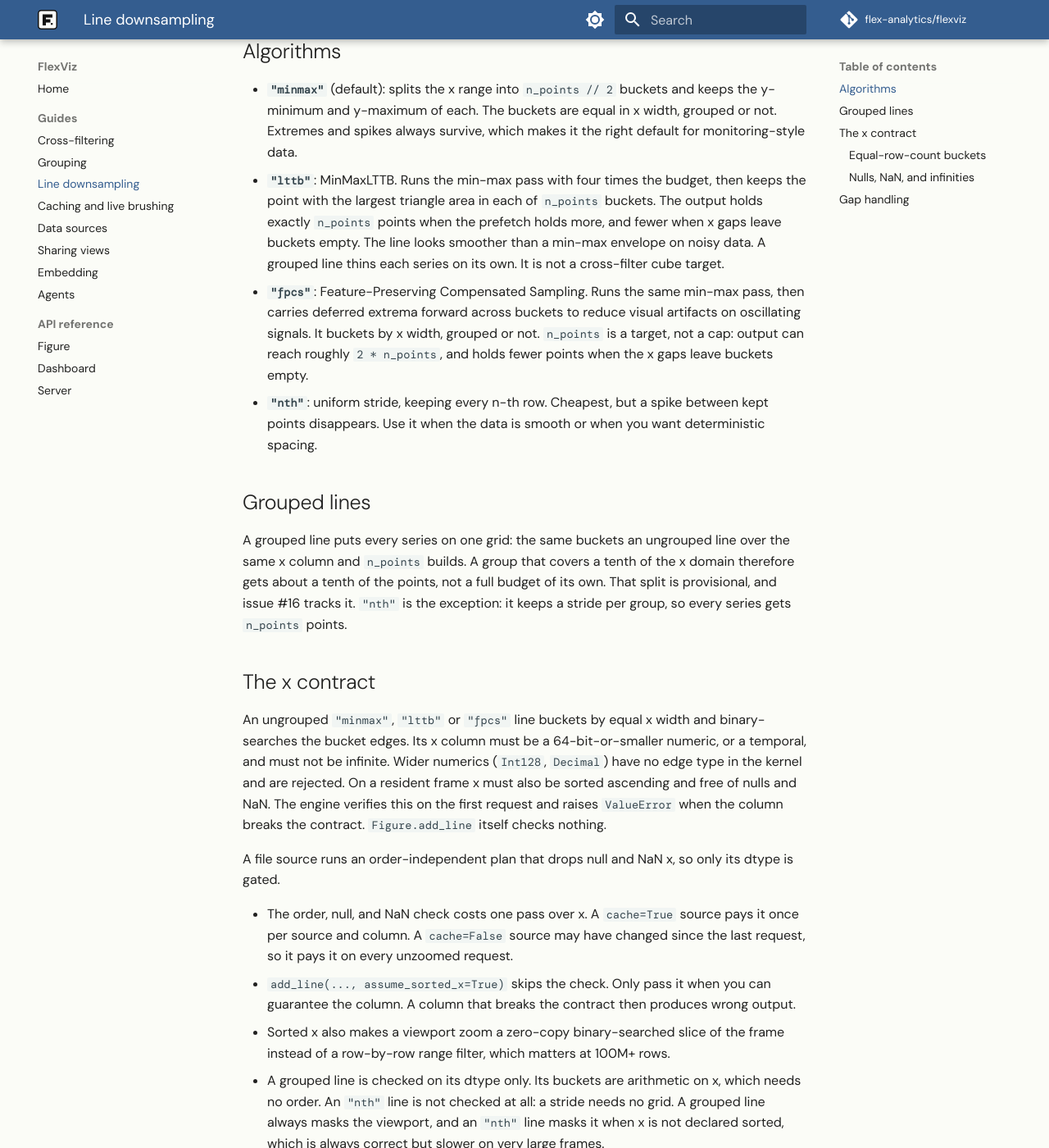
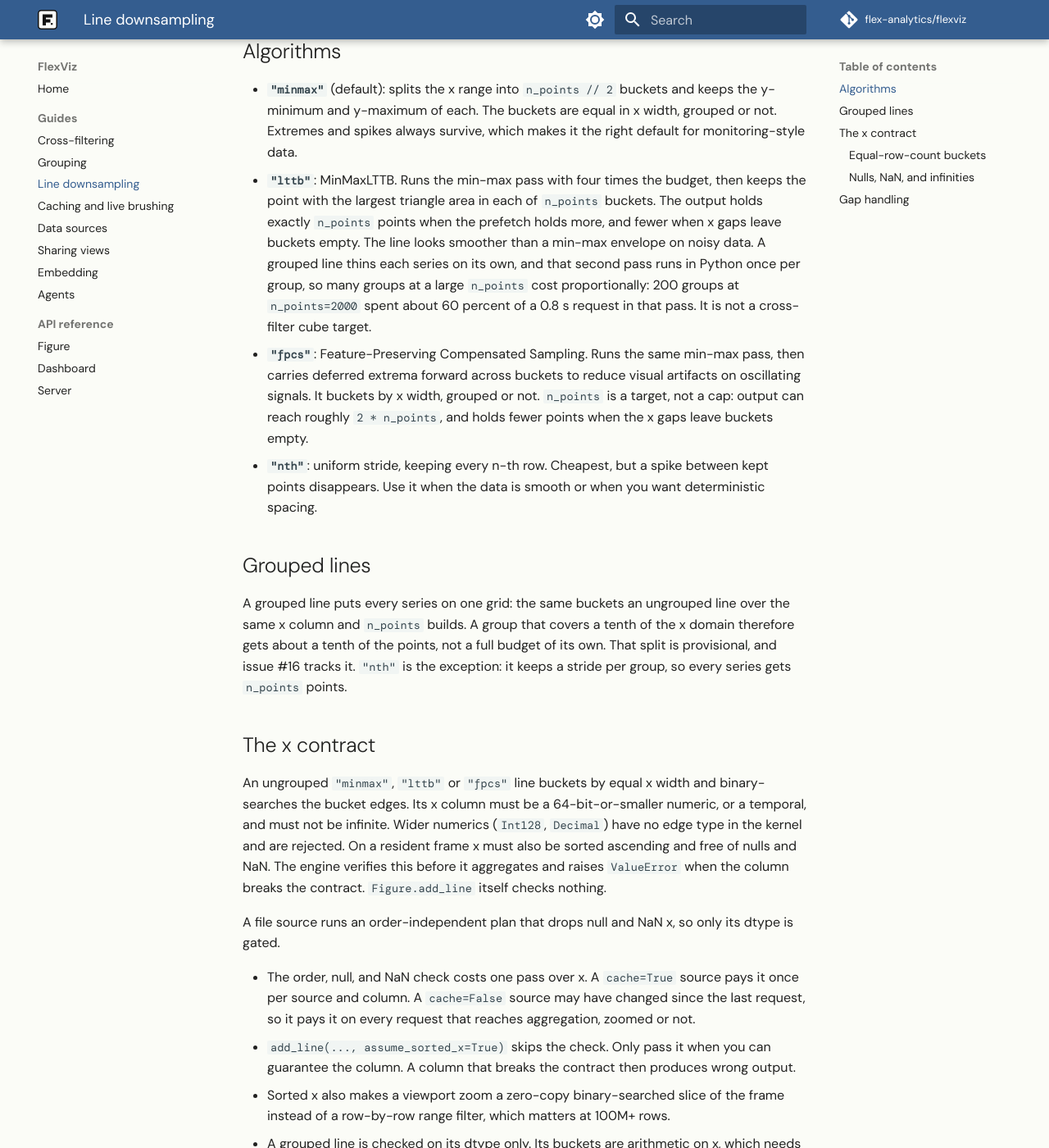
Before and after one commit to flex-analytics/flexviz, an MkDocs documentation site: the page built from docs/guides/line-downsampling.md, in a window 1280 px wide and 1400 px high, scrolled down 428 px. Shown: the whole window at 82% size. Built offline with MkDocs 1.6.1 and Material for MkDocs 9.7.7, drawn with Linux system fonts in a browser that asks for light colours; some web fonts are replaced; comment, search, counter and statistics services are not loaded.

Commit message:
docs(line): correct the lttb, check cost and engine claims

```diff
--- a/docs/guides/line-downsampling.md
+++ b/docs/guides/line-downsampling.md
@@ -26,7 +26,10 @@ fig.add_line(
   buckets. The output holds exactly `n_points` points when the prefetch holds
   more, and fewer when x gaps leave buckets empty. The line looks smoother than
   a min-max envelope on noisy data. A grouped line thins each series on its
-  own. It is not a cross-filter cube target.
+  own, and that second pass runs in Python once per group, so many groups at a
+  large `n_points` cost proportionally: 200 groups at `n_points=2000` spent
+  about 60 percent of a 0.8 s request in that pass. It is not a cross-filter
+  cube target.
 - **`"fpcs"`**: Feature-Preserving Compensated Sampling. Runs the same min-max
   pass, then carries deferred extrema forward across buckets to reduce visual
   artifacts on oscillating signals. It buckets by x width, grouped or not.
@@ -50,8 +53,8 @@ An ungrouped `"minmax"`, `"lttb"` or `"fpcs"` line buckets by equal x width and
 binary-searches the bucket edges. Its x column must be a 64-bit-or-smaller numeric, or a temporal,
 and must not be infinite. Wider numerics (`Int128`, `Decimal`) have no edge type
 in the kernel and are rejected. On a resident frame x must also be sorted
-ascending and free of nulls and NaN. The engine verifies this on the first
-request and raises `ValueError` when the column breaks the contract.
+ascending and free of nulls and NaN. The engine verifies this before it
+aggregates and raises `ValueError` when the column breaks the contract.
 `Figure.add_line` itself checks nothing.
 
 A file source runs an order-independent plan that drops null and NaN x, so only
@@ -59,7 +62,8 @@ its dtype is gated.
 
 - The order, null, and NaN check costs one pass over x. A `cache=True` source
   pays it once per source and column. A `cache=False` source may have changed
-  since the last request, so it pays it on every unzoomed request.
+  since the last request, so it pays it on every request that reaches
+  aggregation, zoomed or not.
 - `add_line(..., assume_sorted_x=True)` skips the check. Only pass it when you
   can guarantee the column. A column that breaks the contract then produces
   wrong output.
```
Also changed, not shown: Architecture.md (+5 -5 lines), 4 other files.
